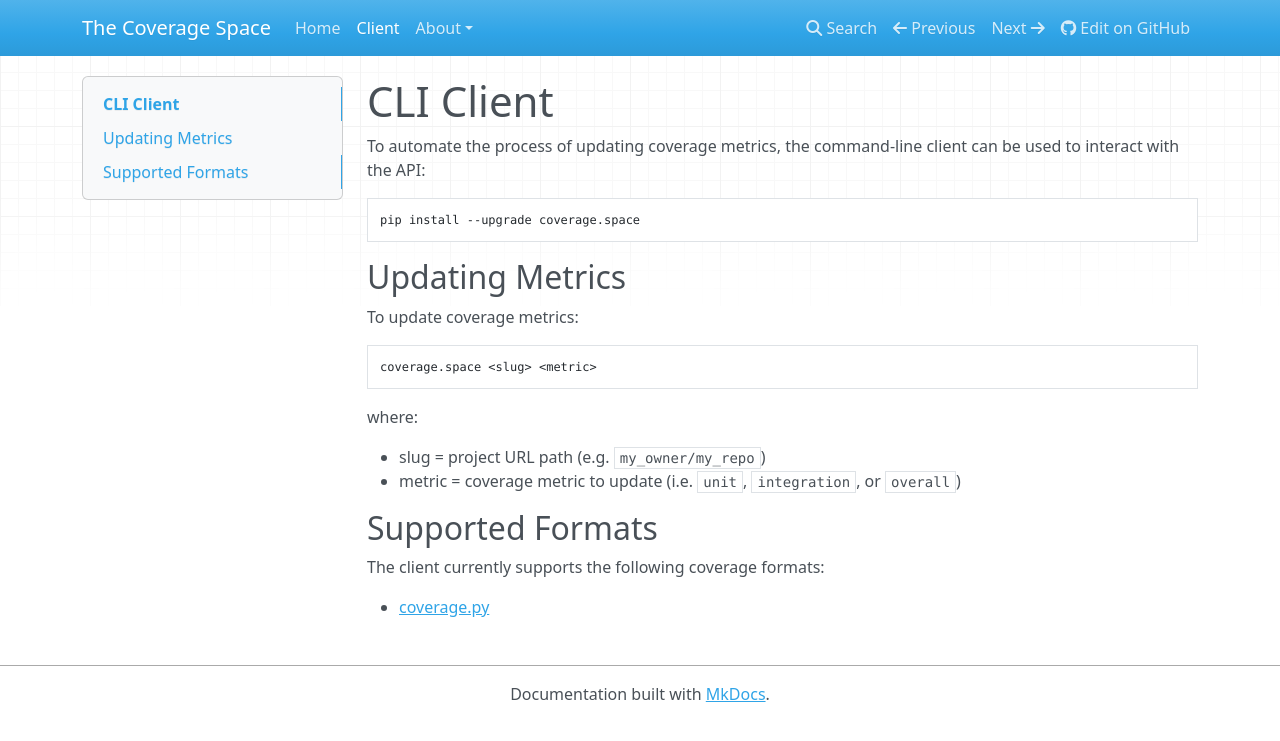
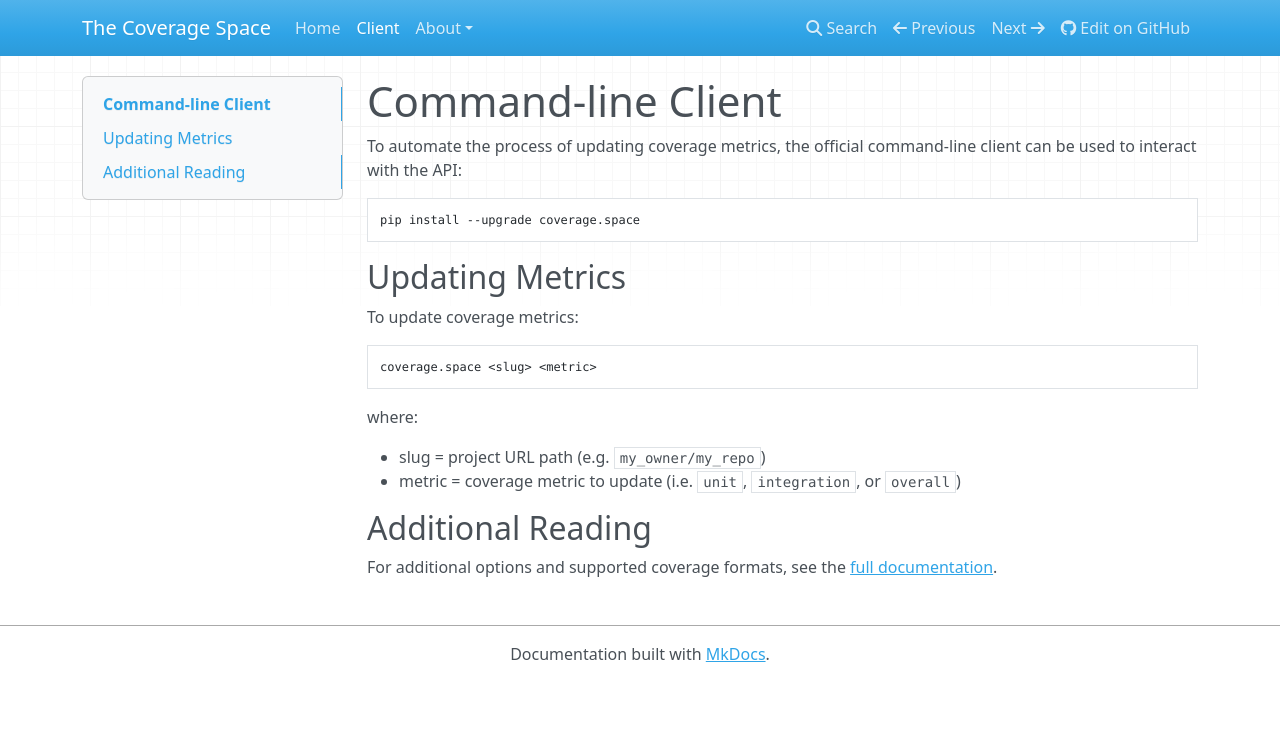
Before and after one commit to jacebrowning/coverage-space, an MkDocs documentation site: the page built from docs/client.md, in a window 1280 px wide. Shown: the top 741 px of the page. Built offline with MkDocs 1.6.1, drawn with Linux system fonts in a browser that asks for light colours; nearby versions of some CDN libraries; old or Windows-style settings are respelled for this version of MkDocs.

Commit message:
Link to the client's documentation

````diff
--- a/docs/client.md
+++ b/docs/client.md
@@ -1,6 +1,6 @@
-# CLI Client
+# Command-line Client
 
-To automate the process of updating coverage metrics, the command-line client can be used to interact with the API:
+To automate the process of updating coverage metrics, the official command-line client can be used to interact with the API:
 
 ```sh
 pip install --upgrade coverage.space
@@ -19,8 +19,6 @@
 - slug = project URL path (e.g. `my_owner/my_repo`)
 - metric = coverage metric to update (i.e. `unit`, `integration`, or `overall`)
 
-## Supported Formats
+## Additional Reading
 
-The client currently supports the following coverage formats:
-
-- [coverage.py](https://coverage.readthedocs.org/)
+For additional options and supported coverage formats, see the [full documentation](http://the-coverage-space.readthedocs.io).
````
